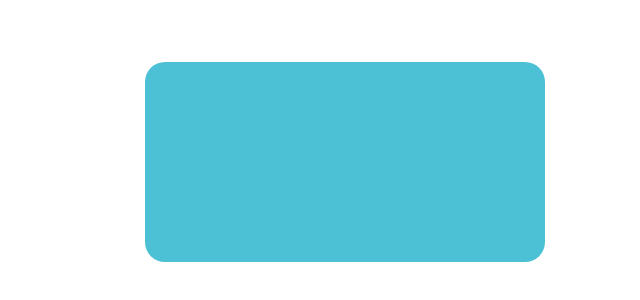
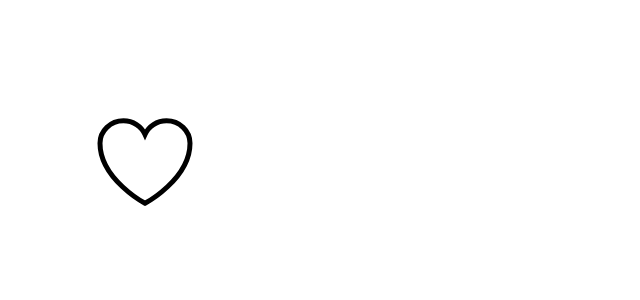
Before and after one commit to habibmy/css-animation, a plain HTML site: page index.html in a window 1280 px wide. Shown: the part 246-546 px from the top of the page, without its empty margins (495-1135 px from the left). Drawn offline with Linux system fonts and the light colour scheme.

Commit message:
stroke-animation

```diff
--- a/index.html
+++ b/index.html
@@ -7,7 +7,21 @@
   </head>
   <body>
     <div class="container">
-      <div class="box"></div>
+      <!-- <div class="box"></div> -->
+      <svg
+        xmlns="http://www.w3.org/2000/svg"
+        fill="none"
+        viewBox="0 0 24 24"
+        strokeWidth="{1.5}"
+        stroke="currentColor"
+        className="w-6 h-6"
+      >
+        <path
+          strokeLinecap="round"
+          strokeLinejoin="round"
+          d="M21 8.25c0-2.485-2.099-4.5-4.688-4.5-1.935 0-3.597 1.126-4.312 2.733-.715-1.607-2.377-2.733-4.313-2.733C5.1 3.75 3 5.765 3 8.25c0 7.22 9 12 9 12s9-4.78 9-12z"
+        />
+      </svg>
     </div>
     <style>
       .container {
@@ -18,7 +32,7 @@
         justify-content: center;
         align-items: center;
       }
-      .box {
+      /* .box {
         width: 400px;
         height: 200px;
         background-color: #4cc1d6;
@@ -35,6 +49,22 @@
         100% {
           transform: translateX(0) rotate(90deg);
         }
+      } */
+
+      svg {
+        width: 120px;
+        height: 120px;
+      }
+      path {
+        stroke-dasharray: 60;
+        stroke-dashoffset: 60;
+        animation: animate-path 3s linear forwards;
+      }
+
+      @keyframes animate-path {
+        to {
+          stroke-dashoffset: 0;
+        }
       }
     </style>
   </body>
```
